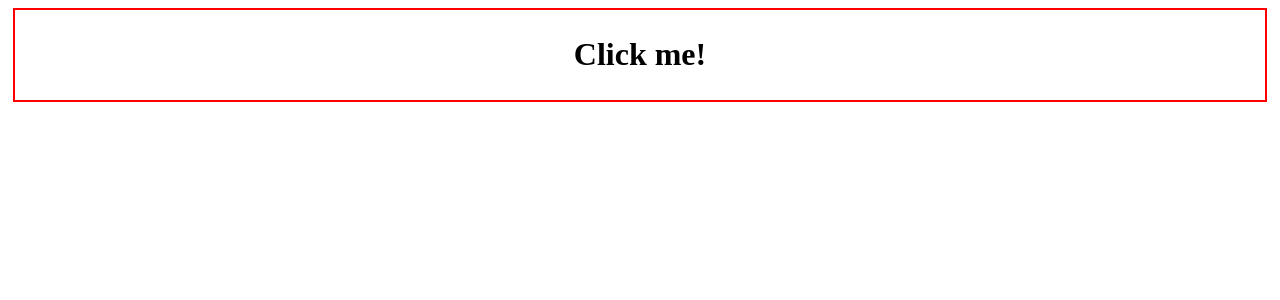
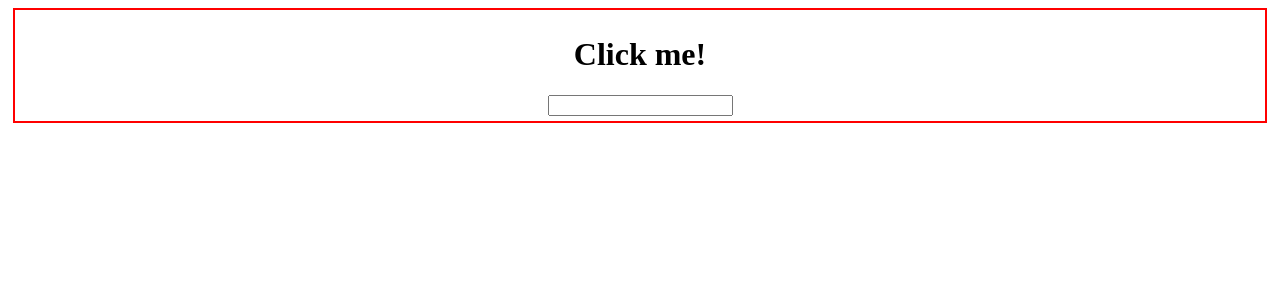
Before and after one commit to Bruhollanda/Iteris-Training-Course, a React (Create React App) app in the folder olamundo/: page / in a window 1280 px wide. Shown: the top 300 px of the page. Built offline with nearby package versions, Linux system fonts and the light colour scheme.

Commit message:
UseState

```diff
--- a/olamundo/src/App.js
+++ b/olamundo/src/App.js
@@ -5,7 +5,7 @@ import './App.css';
 function App() {
   return (
     <div className="App">
-      <TituloPrincipal tituloProps = "Click me!" />
+      <TituloPrincipal propsTitle = "Click me!" />
     </div>
   );
 }
--- a/olamundo/src/components/TituloPrincipal.jsx
+++ b/olamundo/src/components/TituloPrincipal.jsx
@@ -1,12 +1,24 @@
-import React from 'react';
+import React, { useState } from 'react';
 
-export default function TituloPrincipal({ tituloProps }) {
+export default function TituloPrincipal({ propsTitle }) {
+  const [getTitle, setTitle] = useState(propsTitle ?? "Olá mundo");
 
-  const titulo = tituloProps ?? "Olá, mundo!";
+  const handleClick = (event) => {
+    alert("Thanks for clicking!");
+  };
 
-  const clickCallBack = (event) => {
-    alert("Thanks for clicking!");
-  }
+  const handleChangeTitle = (event) => {
+    setTitle(event.target.value);
+  };
 
-  return <h1 onClick={ clickCallBack }>{titulo}</h1>;
+  return (
+    <>
+      <h1 onClick={ handleClick }>{ getTitle }</h1>
+      <input
+        type="text"
+        name="text"
+        onChange={ handleChangeTitle }
+      />
+    </>
+  );
 }
```
